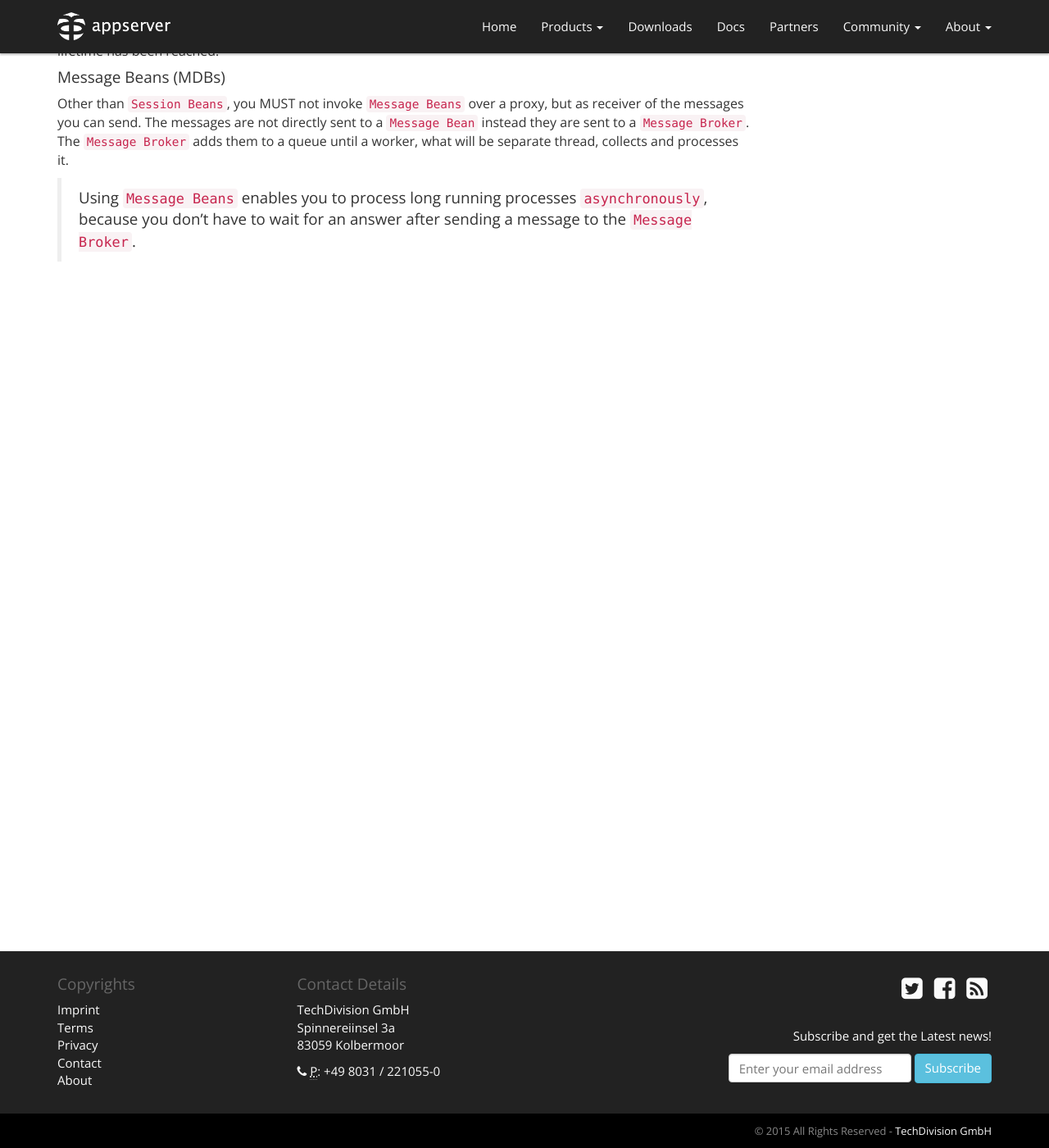
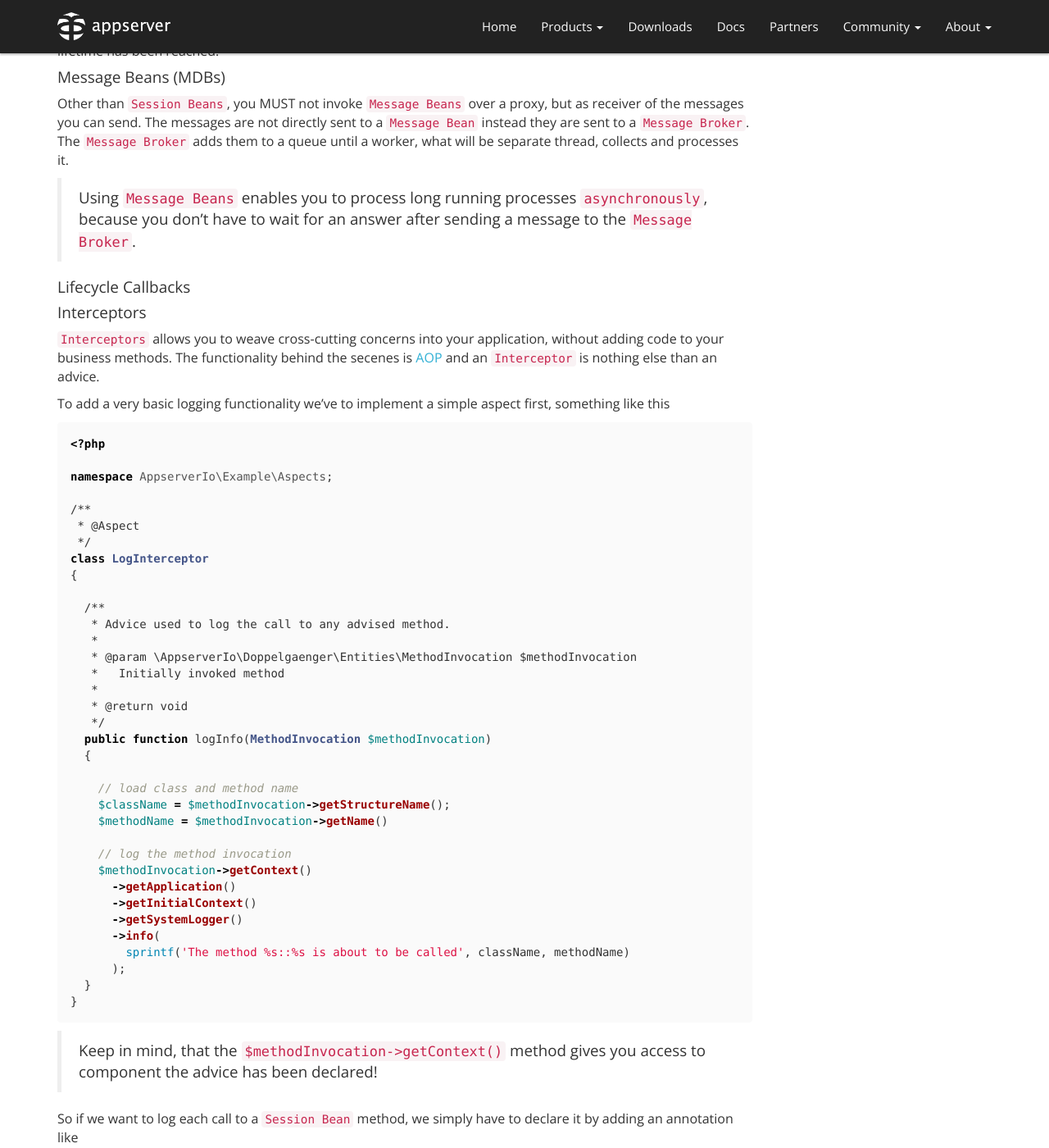
Before and after one commit to appserver-io/appserver, a Jekyll site: the page built from _posts/2014-12-30-persistence-container-basics.md, in a window 1280 px wide and 1400 px high, scrolled down 1826 px. Shown: the whole window at 82% size. Built offline with Jekyll 4.4.1, drawn with Linux system fonts in a browser that asks for light colours; nearby versions of some CDN libraries; library files that are not in the unit come from our copies; Markdown is read by kramdown in place of the engine named in the settings; some of the changed text lies outside the part shown.

Commit message:
Update 2014-12-30-persistence-container-basics.md

````diff
--- a/_posts/2014-12-30-persistence-container-basics.md
+++ b/_posts/2014-12-30-persistence-container-basics.md
@@ -54,3 +54,97 @@ In opposite to a HTTP Session, `Stateful Session Beans` enables you to have sess
 Other than `Session Beans`, you MUST not invoke `Message Beans` over a proxy, but as receiver of the messages you can send. The messages are not directly sent to a `Message Bean` instead they are sent to a `Message Broker`. The `Message Broker` adds them to a queue until a worker, what will be separate thread, collects and processes it.
 
 > Using `Message Beans` enables you to process long running processes `asynchronously`, because you don't have to wait for an answer after sending a message to the `Message Broker`.
+
+#### Lifecycle Callbacks
+
+
+
+#### Interceptors
+
+`Interceptors` allows you to weave cross-cutting concerns into your application, without adding code to your business methods. The functionality behind the secenes is [AOP](http://appserver.io/documentation/aop.html) and an `Interceptor` is nothing else than an advice.
+
+To add a very basic logging functionality we've to implement a simple aspect first, something like this
+
+```php
+<?php
+
+namespace AppserverIo\Example\Aspects;
+
+/**
+ * @Aspect
+ */
+class LogInterceptor
+{
+
+  /**
+   * Advice used to log the call to any advised method.
+   *
+   * @param \AppserverIo\Doppelgaenger\Entities\MethodInvocation $methodInvocation
+   *   Initially invoked method
+   *
+   * @return void
+   */
+  public function logInfo(MethodInvocation $methodInvocation)
+  {
+
+    // load class and method name
+    $className = $methodInvocation->getStructureName();
+    $methodName = $methodInvocation->getName()
+
+    // log the method invocation
+    $methodInvocation->getContext()
+      ->getApplication()
+      ->getInitialContext()
+      ->getSystemLogger()
+      ->info(
+        sprintf('The method %s::%s is about to be called', className, methodName)
+      );
+  }
+}
+```
+
+> Keep in mind, that the `$methodInvocation->getContext()` method gives you access to component the advice has been declared!
+
+So if we want to log each call to a `Session Bean` method, we simply have to declare it by adding an annotation like
+
+```php
+<?php
+
+namespace AppserverIo\Example\SessionBeans;
+
+/**
+ * @Stateless
+ */
+class LoggedBean
+{
+
+  /**
+   * The application instance, injected by DI.
+   *
+   * @var AppserverIo\Psr\Application\ApplicationInterface
+   * @Resource(name="ApplicationInterface")
+   */
+  protected $application;
+
+  /**
+   * Returns the application instance. This is necessary to access the logger
+   * in the aspects logInfo() method.
+   */
+  public function getApplication()
+  {
+    return $this->application;
+  }
+
+  /**
+   * A business method with an around advice that will simple log the
+   * method call by invoking the logInfo() method of our aspect.
+   *
+   * @return void
+   * @Around("advise(LogInterceptor->logInfo())")
+   */
+  public function someBusinessMethod()
+  {
+    // do something here
+  }
+}
+```
````
